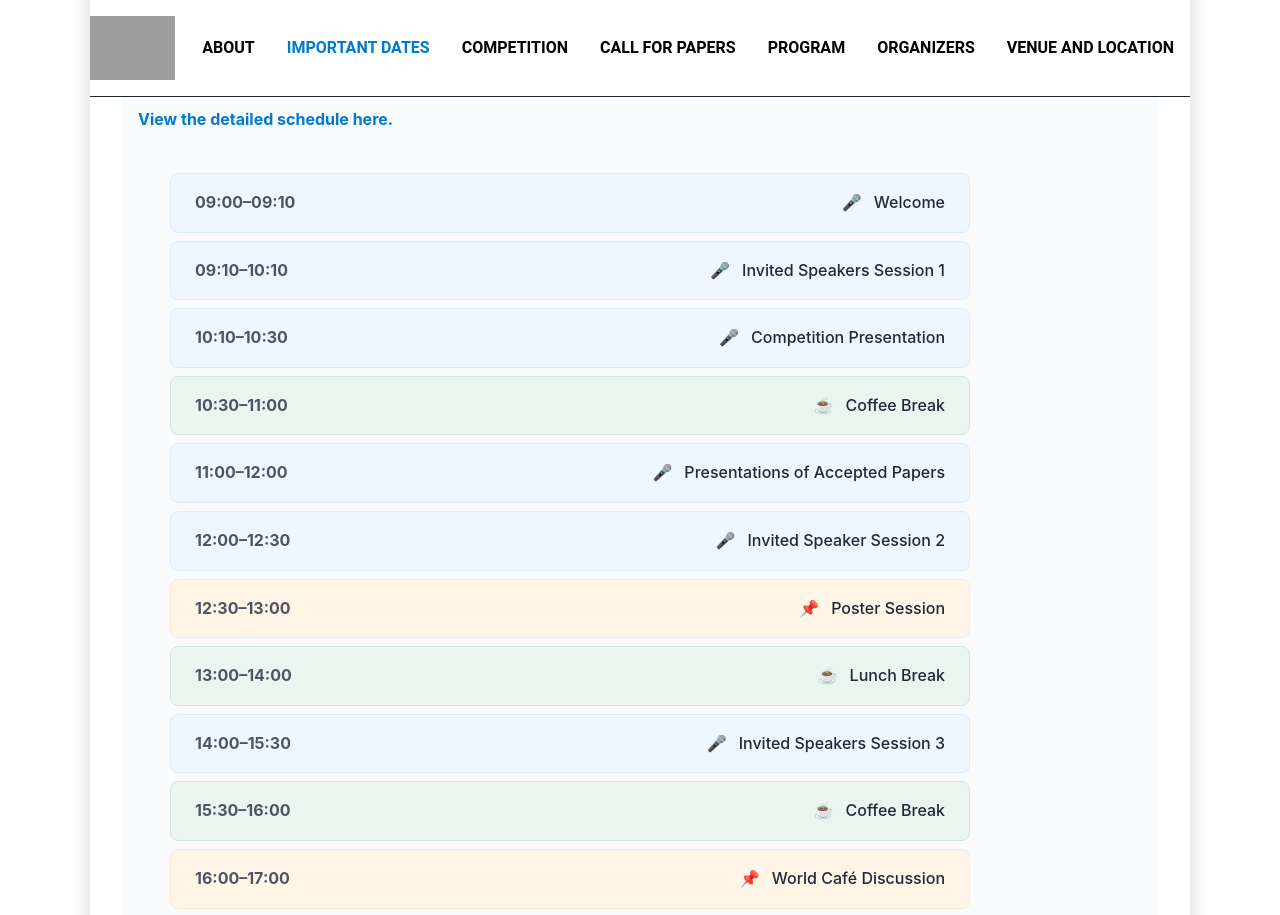
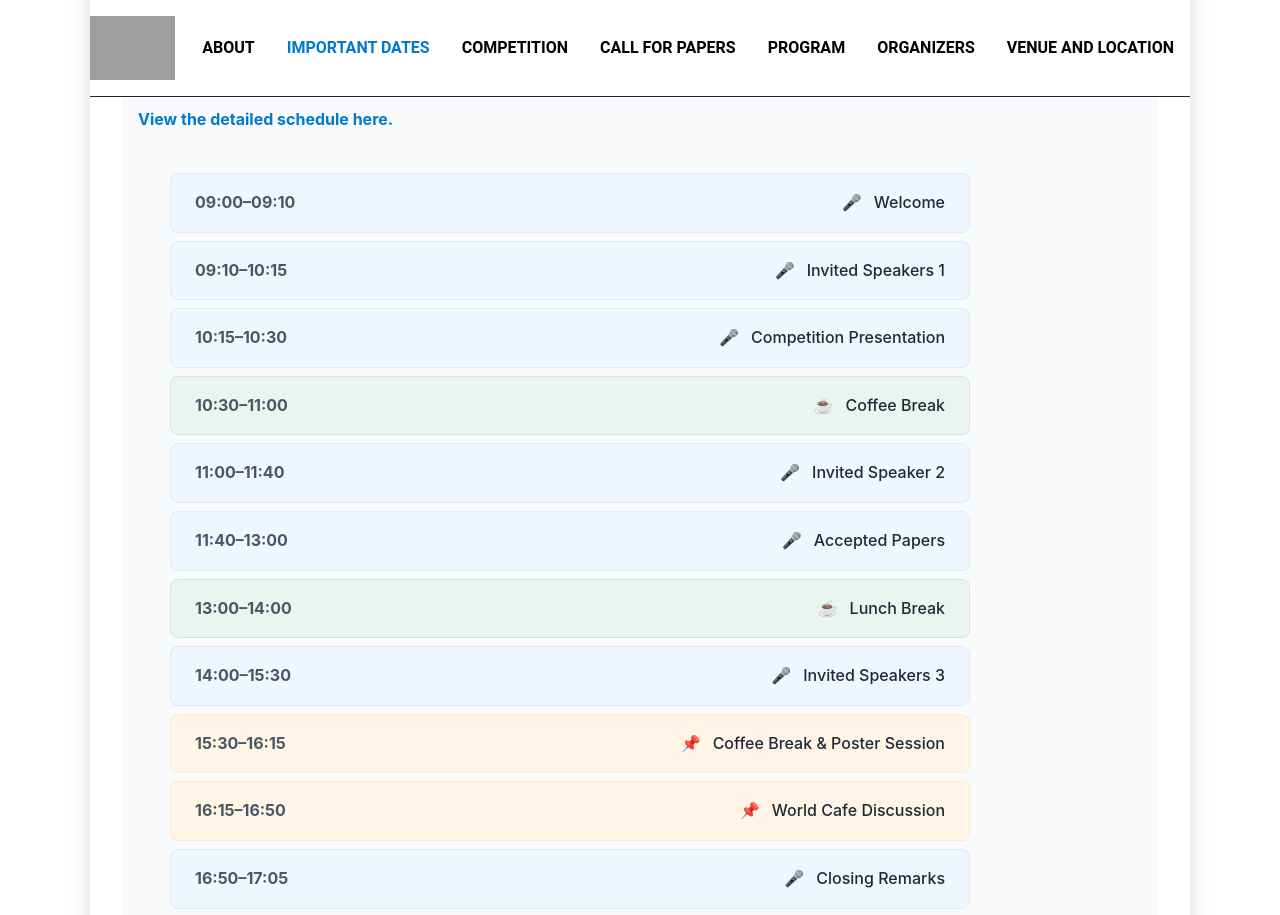
Before and after one commit to comrob/ecmr25slam, a Jekyll site: the page built from docs/index.markdown, in a window 1280 px wide and 1400 px high, scrolled down 4125 px. Shown: the top 915 px of the window. Built offline with Jekyll 4.4.1, drawn with Linux system fonts in a browser that asks for light colours; grey boxes are pictures that could not be loaded.

Commit message:
update the schedule

```diff
--- a/docs/index.markdown
+++ b/docs/index.markdown
@@ -256,11 +256,11 @@ contact-email: hulchvse@student.cvut.cz
         <span class="date-value">Welcome</span>
     </li>
     <li class="event-speech">
-        <span class="date-label"><strong>09:10–10:10</strong></span>
-        <span class="date-value">Invited Speakers Session 1</span>
+        <span class="date-label"><strong>09:10–10:15</strong></span>
+        <span class="date-value">Invited Speakers 1</span>
     </li>
     <li class="event-speech">
-        <span class="date-label"><strong>10:10–10:30</strong></span>
+        <span class="date-label"><strong>10:15–10:30</strong></span>
         <span class="date-value">Competition Presentation</span>
     </li>
     <li class="event-break">
@@ -268,16 +268,12 @@ contact-email: hulchvse@student.cvut.cz
         <span class="date-value">Coffee Break</span>
     </li>
     <li class="event-speech">
-        <span class="date-label"><strong>11:00–12:00</strong></span>
-        <span class="date-value">Presentations of Accepted Papers</span>
+        <span class="date-label"><strong>11:00–11:40</strong></span>
+        <span class="date-value">Invited Speaker 2</span>
     </li>
     <li class="event-speech">
-        <span class="date-label"><strong>12:00–12:30</strong></span>
-        <span class="date-value">Invited Speaker Session 2</span>
-    </li>
-    <li class="event-poster">
-        <span class="date-label"><strong>12:30–13:00</strong></span>
-        <span class="date-value">Poster Session</span>
+        <span class="date-label"><strong>11:40–13:00</strong></span>
+        <span class="date-value">Accepted Papers</span>
     </li>
     <li class="event-break">
         <span class="date-label"><strong>13:00–14:00</strong></span>
@@ -285,18 +281,18 @@ contact-email: hulchvse@student.cvut.cz
     </li>
     <li class="event-speech">
         <span class="date-label"><strong>14:00–15:30</strong></span>
-        <span class="date-value">Invited Speakers Session 3</span>
-    </li>
-    <li class="event-break">
-        <span class="date-label"><strong>15:30–16:00</strong></span>
-        <span class="date-value">Coffee Break</span>
+        <span class="date-value">Invited Speakers 3</span>
     </li>
     <li class="event-poster">
-        <span class="date-label"><strong>16:00–17:00</strong></span>
-        <span class="date-value">World Café Discussion</span>
+        <span class="date-label"><strong>15:30–16:15</strong></span>
+        <span class="date-value">Coffee Break & Poster Session</span>
+    </li>
+    <li class="event-poster">
+        <span class="date-label"><strong>16:15–16:50</strong></span>
+        <span class="date-value">World Cafe Discussion</span>
     </li>
     <li class="event-speech">
-        <span class="date-label"><strong>17:00–17:15</strong></span>
+        <span class="date-label"><strong>16:50–17:05</strong></span>
         <span class="date-value">Closing Remarks</span>
     </li>
 </ul>
```
